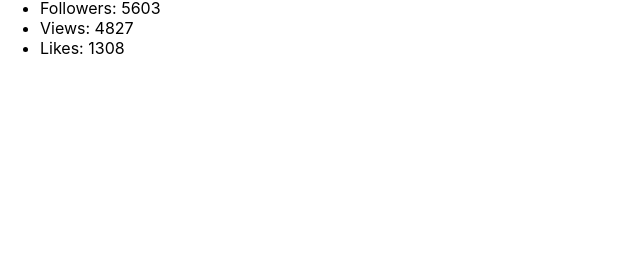
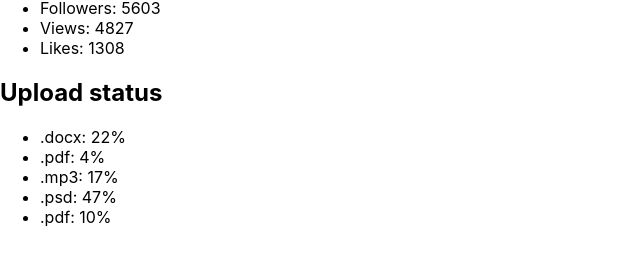
Before and after one commit to PanSerg/goit-react-hw-01-components, a React (Create React App) app: page / in a window 1280 px wide. Shown: the part 430-694 px from the top of the page, without its empty margins (0-640 px from the left). Built offline with nearby package versions, Linux system fonts and the light colour scheme.

Commit message:
statistics

```diff
--- a/src/components/App.jsx
+++ b/src/components/App.jsx
@@ -1,10 +1,14 @@
-import UserList from './UserList';
-import user from './user.json';
+import UserList from './Profile/UserList';
+import user from '../components/data/user.json';
+
+import Statistics from './stats/statistics';
+import data from '../components/data/data.json';
 
 export const App = () => {
   return (
     <div>
       <UserList items={user} />
+      <Statistics items={data} />
     </div>
   );
 };
--- a/src/components/UserList.js
+++ b/src/components/Profile/UserList.js
@@ -24,16 +24,16 @@ const Profile = ({
 
         <ul>
           <li>
-            <span class="label">Followers: </span>
-            <span class="quantity">{followers}</span>
+            <span className="label">Followers: </span>
+            <span className="quantity">{followers}</span>
           </li>
           <li>
-            <span class="label">Views: </span>
-            <span class="quantity">{views}</span>
+            <span className="label">Views: </span>
+            <span className="quantity">{views}</span>
           </li>
           <li>
-            <span class="label">Likes: </span>
-            <span class="quantity">{likes}</span>
+            <span className="label">Likes: </span>
+            <span className="quantity">{likes}</span>
           </li>
         </ul>
       </div>
@@ -41,10 +41,11 @@ const Profile = ({
 };
 
 Profile.propTypes = {
-    items: PropTypes.string.isRequired,
+  items: PropTypes.shape({
     username: PropTypes.string.isRequired,
     tag: PropTypes.string.isRequired,
-    location: PropTypes.string.isRequired
+    location: PropTypes.string.isRequired,
+  }),
 };
 
 export default Profile;
--- /dev/null
+++ b/src/components/data/data.json
@@ -0,0 +1,7 @@
+[
+  { "id": "id-1", "label": ".docx", "percentage": 22 },
+  { "id": "id-2", "label": ".pdf", "percentage": 4 },
+  { "id": "id-3", "label": ".mp3", "percentage": 17 },
+  { "id": "id-4", "label": ".psd", "percentage": 47 },
+  { "id": "id-5", "label": ".pdf", "percentage": 10 }
+]
--- /dev/null
+++ b/src/components/stats/statistics.js
@@ -0,0 +1,17 @@
+const Statistics = ({ items }) => {
+    return (
+      <section className="statistics">
+        <h2 className="title">Upload status</h2>
+        <ul className="stat-list">
+          {items.map(data => (
+            <li className="item" key={data.id}>
+              <span>{data.label}: </span>
+              <span>{data.percentage}%</span>
+              </li>
+          ))}
+        </ul>
+      </section>
+    );
+}
+
+export default Statistics;
```
Also changed, not shown: src/components/data/user.json (renamed from src/components/user.json).
